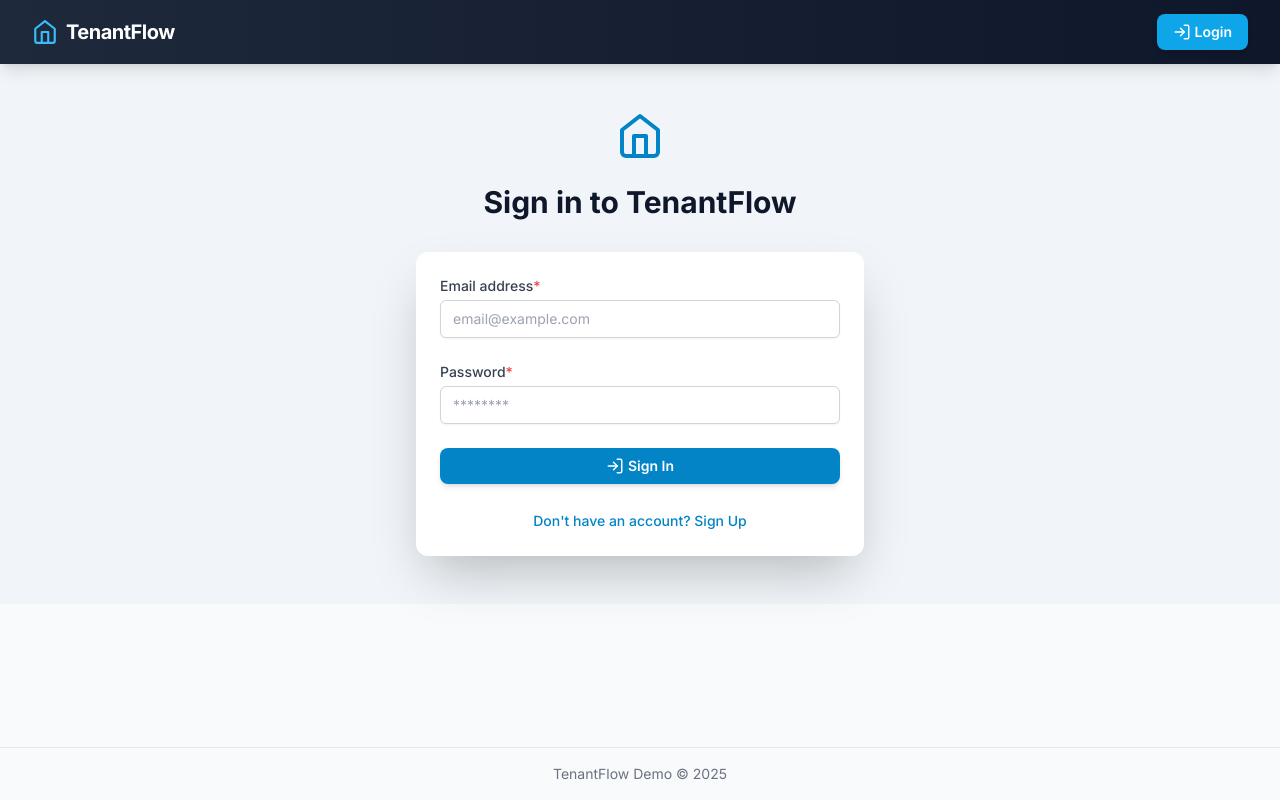
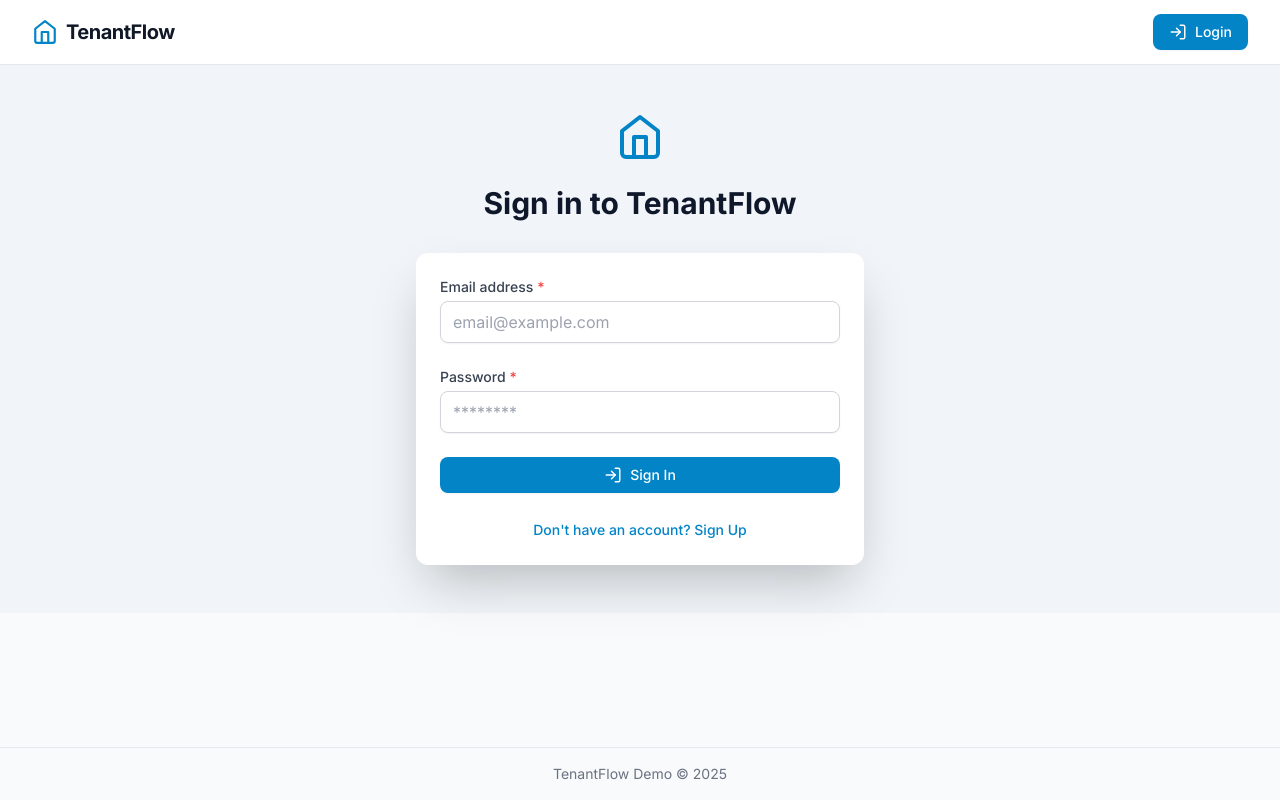
Before and after one commit to maqutadir/TenantManagementApp, a React (Create React App) app: page / in a window 1280 px wide. Built offline with nearby package versions, Linux system fonts and the light colour scheme; no server answers.

Commit message:
Modernize UI Components and Styling

```diff
--- a/package.json
+++ b/package.json
@@ -35,6 +35,7 @@
         ]
     },
     "devDependencies": {
+        "@tailwindcss/forms": "^0.5.10",
         "autoprefixer": "^10.4.16",
         "postcss": "^8.4.32",
         "tailwindcss": "^3.4.0"
--- a/src/components/layout/Navbar.js
+++ b/src/components/layout/Navbar.js
@@ -4,27 +4,27 @@ import Button from '../ui/Button';
 
 const Navbar = ({ setCurrentPage, currentUser, handleLogout }) => {
   return (
-    <nav className="bg-gradient-to-r from-slate-800 to-slate-900 text-white shadow-lg sticky top-0 z-40">
+    <nav className="bg-white border-b border-gray-200 sticky top-0 z-40">
       <div className="container mx-auto px-4 sm:px-6 lg:px-8">
         <div className="flex items-center justify-between h-16">
           <div
             className="flex items-center cursor-pointer group"
             onClick={() => setCurrentPage(currentUser ? 'dashboard' : 'login')}
           >
-            <Home size={26} className="mr-2 text-sky-400 group-hover:text-sky-300 transition-colors"/>
-            <span className="font-bold text-xl tracking-tight group-hover:text-sky-300 transition-colors">TenantFlow</span>
+            <Home size={26} className="mr-2 text-primary-600 group-hover:text-primary-700 transition-colors"/>
+            <span className="font-bold text-xl tracking-tight text-gray-900 group-hover:text-primary-600 transition-colors">TenantFlow</span>
           </div>
-          <div className="flex items-center space-x-3">
+          <div className="flex items-center gap-4">
             {currentUser ? (
               <>
-                <span className="text-sm hidden sm:inline">
-                  Welcome, {currentUser.profile?.name || currentUser.email}! ({currentUser.profile?.role})
+                <span className="text-sm hidden sm:inline text-gray-600">
+                  Welcome, <span className="font-medium text-gray-900">{currentUser.profile?.name || currentUser.email}</span>
+                  <span className="text-gray-500 ml-1">({currentUser.profile?.role})</span>
                 </span>
                 <Button
                   onClick={handleLogout}
                   variant="ghost"
                   size="sm"
-                  className="text-sky-400 hover:bg-slate-700 hover:text-white"
                 >
                   Logout
                 </Button>
@@ -34,7 +34,6 @@ const Navbar = ({ setCurrentPage, currentUser, handleLogout }) => {
                 onClick={() => setCurrentPage('login')}
                 icon={LogIn}
                 variant="primary"
-                className="bg-sky-500 hover:bg-sky-600 focus:ring-sky-400"
               >
                 Login
               </Button>
--- a/src/components/ui/Button.js
+++ b/src/components/ui/Button.js
@@ -1,26 +1,31 @@
 import React from 'react';
 
 const Button = ({ onClick, children, variant = 'primary', className = '', icon: Icon, type = "button", size = "md", disabled = false }) => {
-  const baseStyle = 'rounded-lg font-semibold shadow-md focus:outline-none focus:ring-2 focus:ring-opacity-75 transition-all duration-150 ease-in-out flex items-center justify-center space-x-2 disabled:opacity-50 disabled:cursor-not-allowed';
+  const baseStyle = 'inline-flex items-center justify-center font-medium transition-all duration-150 ease-in-out rounded-lg focus:outline-none disabled:opacity-50 disabled:cursor-not-allowed gap-2';
 
   const sizeStyles = {
-    sm: 'px-3 py-1.5 text-xs',
+    sm: 'px-3 py-1.5 text-sm',
     md: 'px-4 py-2 text-sm',
     lg: 'px-6 py-3 text-base',
   };
 
   const variants = {
-    primary: 'bg-blue-600 hover:bg-blue-700 text-white focus:ring-blue-500',
-    secondary: 'bg-gray-200 hover:bg-gray-300 text-gray-800 focus:ring-gray-400',
-    danger: 'bg-red-500 hover:bg-red-600 text-white focus:ring-red-400',
-    success: 'bg-green-500 hover:bg-green-600 text-white focus:ring-green-400',
-    ghost: 'bg-transparent hover:bg-gray-100 text-blue-600 focus:ring-blue-500',
-    link: 'bg-transparent text-blue-600 hover:underline focus:ring-blue-500 p-0 shadow-none',
+    primary: 'bg-primary-600 text-white hover:bg-primary-700 focus:ring-2 focus:ring-primary-500 focus:ring-offset-2 shadow-sm',
+    secondary: 'bg-white text-gray-700 border border-gray-300 hover:bg-gray-50 focus:ring-2 focus:ring-primary-500 focus:ring-offset-2 shadow-sm',
+    danger: 'bg-red-600 text-white hover:bg-red-700 focus:ring-2 focus:ring-red-500 focus:ring-offset-2 shadow-sm',
+    success: 'bg-green-600 text-white hover:bg-green-700 focus:ring-2 focus:ring-green-500 focus:ring-offset-2 shadow-sm',
+    ghost: 'text-gray-600 hover:bg-gray-100 focus:ring-2 focus:ring-gray-500 focus:ring-offset-2',
+    link: 'text-primary-600 hover:text-primary-700 underline-offset-4 hover:underline p-0',
   };
 
   return (
-    <button type={type} onClick={onClick} disabled={disabled} className={`${baseStyle} ${sizeStyles[size]} ${variants[variant]} ${className}`}>
-      {Icon && <Icon size={size === 'sm' ? 14 : 18} className="mr-1" />}
+    <button
+      type={type}
+      onClick={onClick}
+      disabled={disabled}
+      className={`${baseStyle} ${sizeStyles[size]} ${variants[variant]} ${className}`}
+    >
+      {Icon && <Icon size={size === 'sm' ? 16 : size === 'lg' ? 20 : 18} />}
       {children}
     </button>
   );
--- a/src/components/ui/Card.js
+++ b/src/components/ui/Card.js
@@ -2,9 +2,13 @@ import React from 'react';
 
 const Card = ({ children, className = '', title }) => {
   return (
-    <div className={`bg-white shadow-lg rounded-xl ${className}`}>
-      {title && <h2 className="text-xl font-semibold text-gray-700 p-4 border-b border-gray-200">{title}</h2>}
-      <div className="p-4 md:p-6">{children}</div>
+    <div className={`bg-white rounded-xl shadow-soft overflow-hidden ${className}`}>
+      {title && (
+        <div className="px-6 py-4 border-b border-gray-100">
+          <h2 className="text-lg font-semibold text-gray-900">{title}</h2>
+        </div>
+      )}
+      <div className="p-6">{children}</div>
     </div>
   );
 };
--- a/src/components/ui/Input.js
+++ b/src/components/ui/Input.js
@@ -3,7 +3,10 @@ import React from 'react';
 const Input = ({ label, id, type = 'text', value, onChange, placeholder, required = false, className = '', name, error, step, min }) => {
   return (
     <div className="mb-4">
-      <label htmlFor={id} className="block text-sm font-medium text-gray-700 mb-1">{label}{required && <span className="text-red-500">*</span>}</label>
+      <label htmlFor={id} className="block text-sm font-medium text-gray-700 mb-1">
+        {label}
+        {required && <span className="text-red-500 ml-1">*</span>}
+      </label>
       <input
         type={type}
         id={id}
@@ -14,9 +17,19 @@ const Input = ({ label, id, type = 'text', value, onChange, placeholder, require
         required={required}
         step={step}
         min={min}
-        className={`w-full px-3 py-2 border ${error ? 'border-red-500' : 'border-gray-300'} rounded-md shadow-sm focus:outline-none focus:ring-blue-500 focus:border-blue-500 sm:text-sm ${className}`}
+        className={`
+          w-full px-3 py-2
+          bg-white border
+          ${error ? 'border-red-500' : 'border-gray-300'}
+          rounded-lg shadow-sm
+          placeholder-gray-400
+          focus:outline-none focus:ring-2 focus:ring-primary-500 focus:border-primary-500
+          disabled:bg-gray-50 disabled:text-gray-500
+          transition-colors duration-200
+          ${className}
+        `}
       />
-      {error && <p className="text-xs text-red-500 mt-1">{error}</p>}
+      {error && <p className="mt-1 text-sm text-red-600">{error}</p>}
     </div>
   );
 };
--- a/src/components/ui/Select.js
+++ b/src/components/ui/Select.js
@@ -3,21 +3,33 @@ import React from 'react';
 const Select = ({ label, id, value, onChange, options, required = false, className = '', name, error, placeholder: selectPlaceholder }) => {
   return (
     <div className="mb-4">
-            <label htmlFor={id} className="block text-sm font-medium text-gray-700 mb-1">{label}{required && <span className="text-red-500">*</span>}</label>
+      <label htmlFor={id} className="block text-sm font-medium text-gray-700 mb-1">
+        {label}
+        {required && <span className="text-red-500 ml-1">*</span>}
+      </label>
       <select
         id={id}
         name={name || id}
         value={value}
         onChange={onChange}
         required={required}
-                className={`w-full px-3 py-2 border ${error ? 'border-red-500' : 'border-gray-300'} rounded-md shadow-sm focus:outline-none focus:ring-blue-500 focus:border-blue-500 sm:text-sm ${className}`}
+        className={`
+          w-full px-3 py-2
+          bg-white border
+          ${error ? 'border-red-500' : 'border-gray-300'}
+          rounded-lg shadow-sm
+          focus:outline-none focus:ring-2 focus:ring-primary-500 focus:border-primary-500
+          disabled:bg-gray-50 disabled:text-gray-500
+          transition-colors duration-200
+          ${className}
+        `}
       >
         <option value="">{selectPlaceholder || `-- Select ${label} --`}</option>
         {options.map(option => (
           <option key={option.value} value={option.value}>{option.label}</option>
         ))}
       </select>
-            {error && <p className="text-xs text-red-500 mt-1">{error}</p>}
+      {error && <p className="mt-1 text-sm text-red-600">{error}</p>}
     </div>
   );
 };
--- a/tailwind.config.js
+++ b/tailwind.config.js
@@ -1,14 +1,33 @@
 /** @type {import('tailwindcss').Config} */
 module.exports = {
   content: [
-      "./src/**/*.{js,jsx,ts,tsx}", // Ensure this covers all your component files
+    "./src/**/*.{js,jsx,ts,tsx}",
   ],
   theme: {
     extend: {
       fontFamily: {
-          sans: ['Inter', 'sans-serif'], // Example: Using Inter font
+        sans: ['Inter', 'sans-serif'],
+      },
+      colors: {
+        primary: {
+          50: '#f0f9ff',
+          100: '#e0f2fe',
+          200: '#bae6fd',
+          300: '#7dd3fc',
+          400: '#38bdf8',
+          500: '#0ea5e9',
+          600: '#0284c7',
+          700: '#0369a1',
+          800: '#075985',
+          900: '#0c4a6e',
+        },
+      },
+      boxShadow: {
+        'soft': '0 2px 15px -3px rgba(0, 0, 0, 0.07), 0 10px 20px -2px rgba(0, 0, 0, 0.04)',
       },
     },
   },
-    plugins: [],
+  plugins: [
+    require('@tailwindcss/forms'),
+  ],
 }
```
Also changed, not shown: 1 other file (tests, documents, lock files or other folders). Lines whose indentation alone changed are shown as unchanged.
